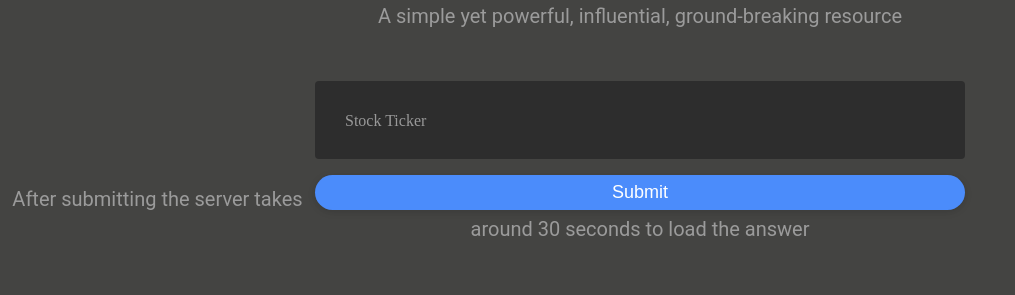
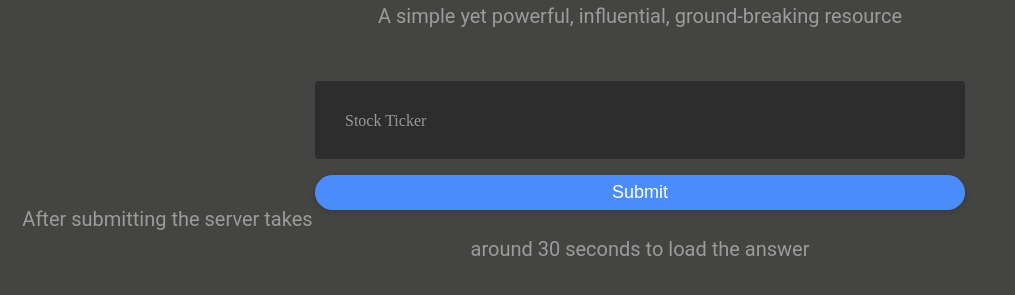
Before and after one commit to SamKhzym/tohacks-2021, a Flask app: page /request in a window 1280 px wide. Shown: the part 224-519 px from the top of the page, without its empty margins (0-1015 px from the left). Run offline with Flask 2, Linux system fonts and the light colour scheme.

Commit message:
align text

```diff
--- a/templates/request.html
+++ b/templates/request.html
@@ -20,5 +20,5 @@
     </div>
 
 </form>
-<div class ="row"><h4 style="text-align:center">After submitting the server takes around 30 seconds to load the answer</h4></div>
+<div class ="row"><h4 style="text-align:center; vertical-align: middle; padding:20px">After submitting the server takes around 30 seconds to load the answer</h4></div>
 {% endblock %}
```
